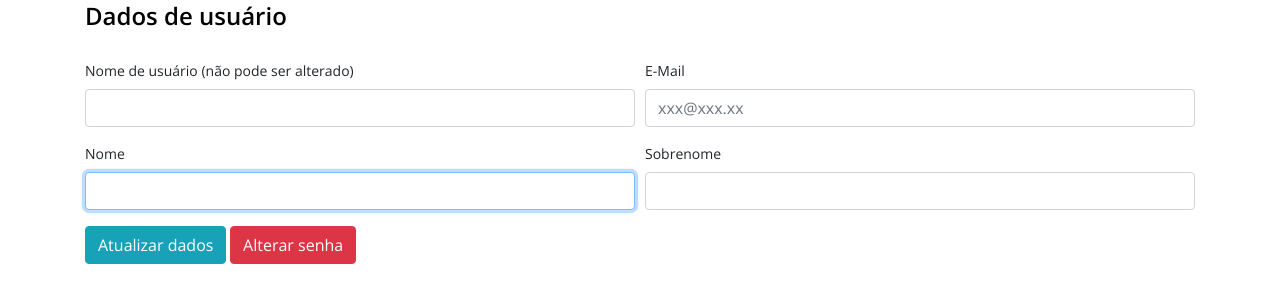
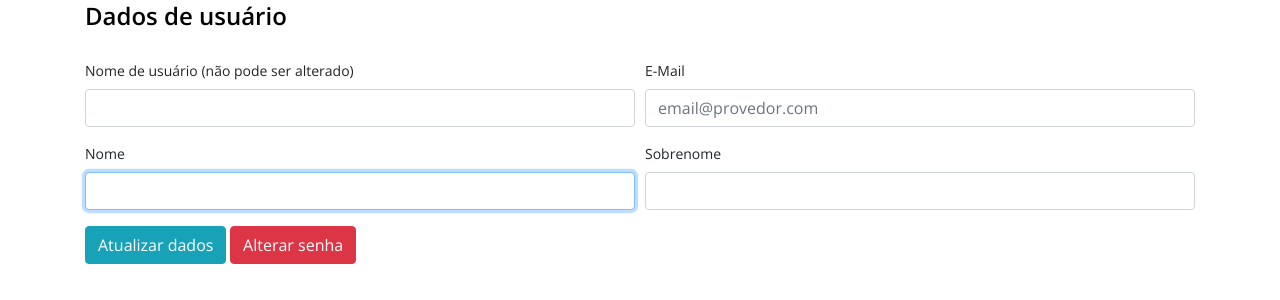
Before and after one commit to raphaelcordon/Resenhando, a Flask app: page /editAccount in a window 1280 px wide. Shown: the part 195-495 px from the top of the page. Run offline with Flask 2, Linux system fonts and the light colour scheme; the visitor is signed in with stand-in values (Sample User, id 1); data that the repository does not hold is empty; some libraries are stand-ins or nearby versions.

Commit message:
Update editAccount.html

```diff
--- a/templates/account/editAccount.html
+++ b/templates/account/editAccount.html
@@ -20,7 +20,7 @@
                     <div class="form-group col-md-6">
                         <label for="email">E-Mail</label>
                         <input type="email" class="form-control" id="email" name="email"
-                               value="{{ user.email }}" required maxlength="50" placeholder="xxx@xxx.xx">
+                               value="{{ user.email }}" required maxlength="50" placeholder="email@provedor.com">
                     </div>
                 </div>
                 <div class="form-row">
```
